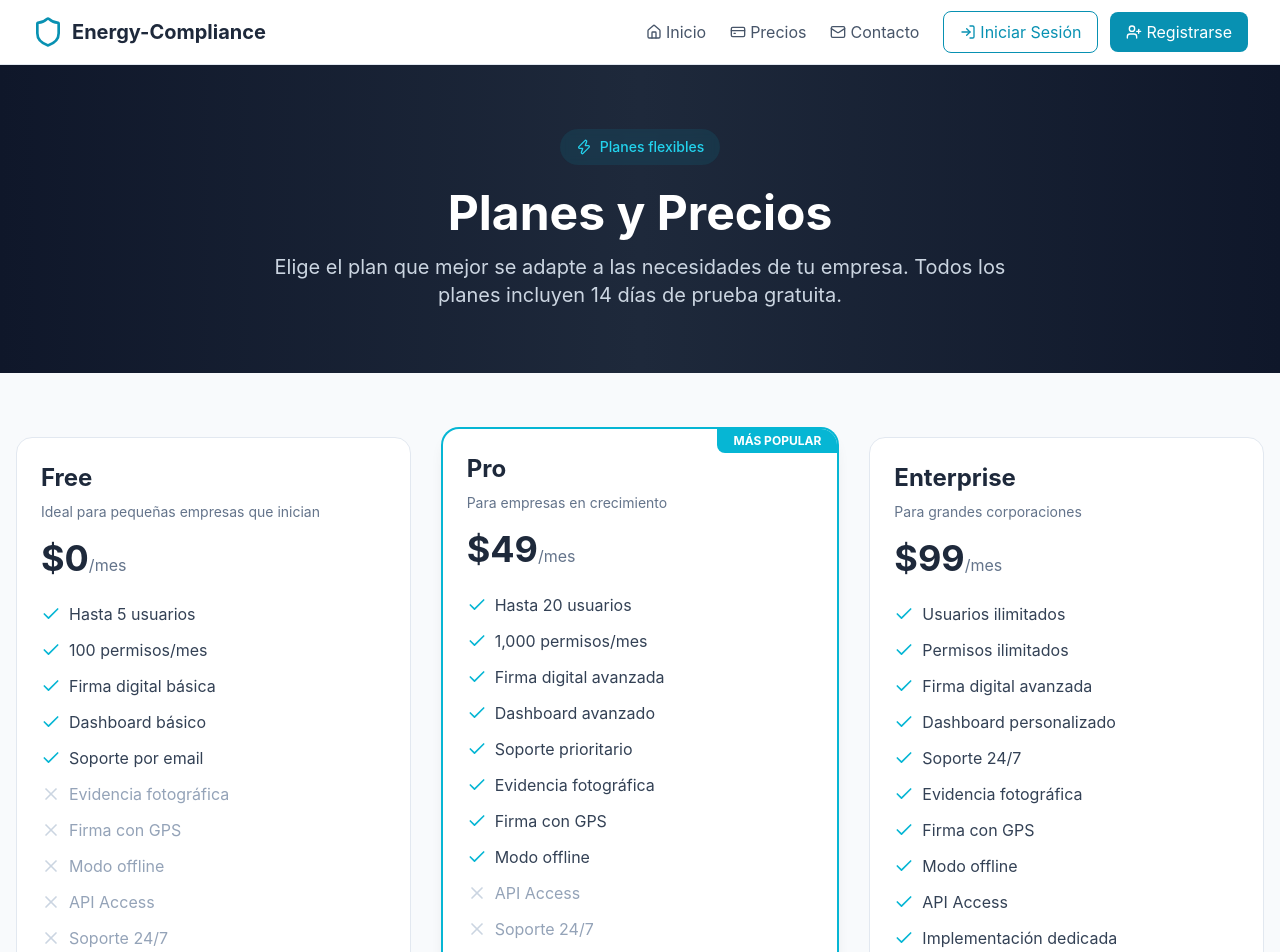
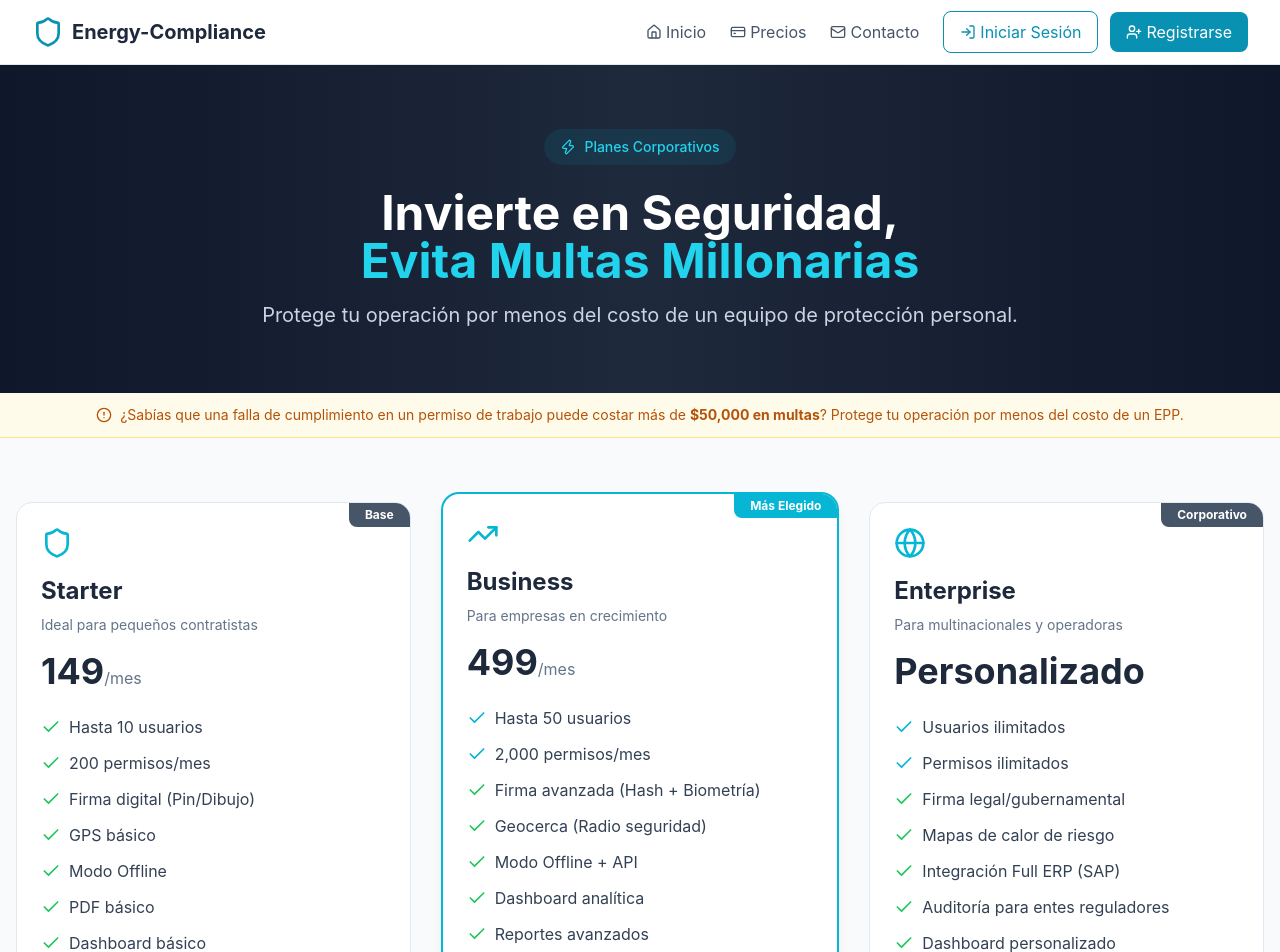
Before and after one commit to serranolash/petrolink-frontend, a React (Vite) app: page /pricing in a window 1280 px wide. Shown: the top 952 px of the page. Built offline with nearby package versions, Linux system fonts and the light colour scheme.

Commit message:
Fix: MEJORAR PLANES Y SUSCRIPCIONES

```diff
--- a/src/components/subscription/Subscription.jsx
+++ b/src/components/subscription/Subscription.jsx
@@ -1,12 +1,13 @@
+// client/src/components/subscription/Subscription.jsx
 import React, { useState, useEffect } from 'react';
 import { useNavigate } from 'react-router-dom';
-import { Crown, Users, FileText, CheckCircle, ArrowUpCircle, CreditCard } from 'lucide-react';
-import api from '../../services/api';  // ✅ Importa tu instancia de axios
+import { Crown, Users, FileText, CheckCircle, ArrowUpCircle, CreditCard, TrendingUp, MapPin, Wifi, BarChart3 } from 'lucide-react';
 
 const Subscription = ({ token }) => {
   const navigate = useNavigate();
   const [subscription, setSubscription] = useState(null);
   const [loading, setLoading] = useState(true);
+  const [upgrading, setUpgrading] = useState(false);
 
   useEffect(() => {
     fetchSubscription();
@@ -14,11 +15,10 @@ const Subscription = ({ token }) => {
 
   const fetchSubscription = async () => {
     try {
-      // ✅ Usa la instancia api en lugar de fetch
-      const response = await api.get('/subscription/plan', {
+      const response = await fetch('http://localhost:3001/api/subscription/plan', {
         headers: { 'Authorization': `Bearer ${token}` }
       });
-      const data = response.data;
+      const data = await response.json();
       if (data.success) {
         setSubscription(data.subscription);
       }
@@ -29,15 +29,35 @@ const Subscription = ({ token }) => {
     }
   };
 
-  const handleUpgrade = (plan) => {
-    localStorage.setItem('pending_upgrade', plan);
-    navigate('/payment/simulator');
+  const handleUpgrade = async (plan) => {
+    setUpgrading(true);
+    try {
+      const response = await fetch('http://localhost:3001/api/subscription/upgrade', {
+        method: 'POST',
+        headers: {
+          'Content-Type': 'application/json',
+          'Authorization': `Bearer ${token}`
+        },
+        body: JSON.stringify({ plan })
+      });
+      const data = await response.json();
+      if (data.success) {
+        fetchSubscription();
+        alert(`¡Plan actualizado a ${data.subscription.plan_name}!`);
+      } else {
+        alert(data.error || 'Error al actualizar');
+      }
+    } catch (error) {
+      alert('Error al actualizar el plan');
+    } finally {
+      setUpgrading(false);
+    }
   };
 
   const getPlanColor = (plan) => {
     switch(plan) {
-      case 'free': return 'bg-gray-100 border-gray-300';
-      case 'pro': return 'bg-blue-50 border-blue-300';
+      case 'starter': return 'bg-blue-50 border-blue-300';
+      case 'business': return 'bg-cyan-50 border-cyan-300';
       case 'enterprise': return 'bg-purple-50 border-purple-300';
       default: return 'bg-gray-100';
     }
@@ -54,20 +74,23 @@ const Subscription = ({ token }) => {
     return <div className="text-center py-8">Cargando información de suscripción...</div>;
   }
 
+  const isBusiness = subscription?.plan === 'business';
+  const isStarter = subscription?.plan === 'starter';
+  const isEnterprise = subscription?.plan === 'enterprise';
+
   return (
     <div className="max-w-4xl mx-auto p-4">
+      {/* Plan Actual */}
       <div className={`rounded-xl shadow-lg overflow-hidden mb-6 border-2 ${getPlanColor(subscription.plan)}`}>
-        <div className="bg-gradient-to-r from-green-800 to-green-700 p-6 text-white">
+        <div className="bg-gradient-to-r from-slate-800 to-slate-900 p-6 text-white">
           <div className="flex items-center justify-between">
             <div>
               <h2 className="text-2xl font-bold">Plan {subscription.plan_name}</h2>
-              <p className="text-green-200 mt-1">
-                {subscription.expires_at
-                  ? `Válido hasta: ${new Date(subscription.expires_at).toLocaleDateString('es-ES')}`
-                  : 'Plan gratuito - sin fecha de expiración'}
+              <p className="text-slate-300 mt-1">
+                {subscription.company_name}
               </p>
             </div>
-            <Crown className="w-12 h-12 text-yellow-300" />
+            <Crown className="w-12 h-12 text-yellow-400" />
           </div>
         </div>
 
@@ -79,7 +102,7 @@ const Subscription = ({ token }) => {
             </div>
             <div className="w-full bg-gray-200 rounded-full h-2">
               <div
-                className="bg-green-600 h-2 rounded-full transition-all"
+                className="bg-cyan-600 h-2 rounded-full transition-all"
                 style={{ width: `${Math.min(getUsagePercentage(), 100)}%` }}
               />
             </div>
@@ -120,65 +143,68 @@ const Subscription = ({ token }) => {
         </div>
       </div>
 
-      {subscription.plan === 'free' && (
+      {/* Upgrade Options */}
+      {isStarter && (
         <div className="bg-white rounded-xl shadow-lg p-6">
           <h3 className="text-xl font-bold mb-4 flex items-center gap-2">
-            <ArrowUpCircle className="w-6 h-6 text-green-600" />
+            <ArrowUpCircle className="w-6 h-6 text-cyan-600" />
             Actualiza tu plan
           </h3>
           <div className="grid md:grid-cols-2 gap-4">
             <div className="border rounded-lg p-4 hover:shadow-md transition">
-              <h4 className="text-lg font-bold text-blue-600">Plan Pro</h4>
-              <p className="text-2xl font-bold mt-2">$49<span className="text-sm text-gray-500">/mes</span></p>
+              <h4 className="text-lg font-bold text-cyan-600">Business</h4>
+              <p className="text-2xl font-bold mt-2">$499<span className="text-sm text-gray-500">/mes</span></p>
               <ul className="mt-3 space-y-1 text-sm">
-                <li>✓ Hasta 20 usuarios</li>
-                <li>✓ 1,000 permisos/mes</li>
-                <li>✓ Firma con GPS</li>
-                <li>✓ Evidencia fotográfica</li>
-                <li>✓ Modo offline</li>
+                <li>✓ Hasta 50 usuarios</li>
+                <li>✓ 2,000 permisos/mes</li>
+                <li>✓ Firma avanzada + Biometría</li>
+                <li>✓ Geocerca (Radio seguridad)</li>
+                <li>✓ Dashboard analítica</li>
+                <li>✓ API Access</li>
                 <li>✓ Soporte prioritario</li>
               </ul>
               <button
-                onClick={() => handleUpgrade('pro')}
-                className="mt-4 w-full bg-blue-600 text-white py-2 rounded-lg hover:bg-blue-700 transition flex items-center justify-center gap-2"
+                onClick={() => handleUpgrade('business')}
+                disabled={upgrading}
+                className="mt-4 w-full bg-cyan-600 text-white py-2 rounded-lg hover:bg-cyan-700 transition"
               >
-                <CreditCard className="w-4 h-4" />
-                Probar Pago (Simulación)
+                {upgrading ? 'Procesando...' : 'Actualizar a Business'}
               </button>
             </div>
             <div className="border rounded-lg p-4 hover:shadow-md transition">
               <h4 className="text-lg font-bold text-purple-600">Enterprise</h4>
-              <p className="text-2xl font-bold mt-2">$99<span className="text-sm text-gray-500">/mes</span></p>
+              <p className="text-2xl font-bold mt-2">Personalizado</p>
               <ul className="mt-3 space-y-1 text-sm">
                 <li>✓ Usuarios ilimitados</li>
                 <li>✓ Permisos ilimitados</li>
-                <li>✓ API Access</li>
-                <li>✓ Dashboard personalizado</li>
-                <li>✓ Soporte 24/7</li>
-                <li>✓ Implementación dedicada</li>
+                <li>✓ Firma legal/gubernamental</li>
+                <li>✓ Integración ERP (SAP)</li>
+                <li>✓ Auditoría para entes reguladores</li>
+                <li>✓ Gerente de cuenta 24/7</li>
               </ul>
               <button
-                onClick={() => handleUpgrade('enterprise')}
-                className="mt-4 w-full bg-purple-600 text-white py-2 rounded-lg hover:bg-purple-700 transition flex items-center justify-center gap-2"
+                onClick={() => navigate('/contact')}
+                className="mt-4 w-full bg-purple-600 text-white py-2 rounded-lg hover:bg-purple-700 transition"
               >
-                <CreditCard className="w-4 h-4" />
                 Contactar Ventas
               </button>
             </div>
           </div>
-
-          <div className="mt-6 p-4 bg-blue-50 rounded-lg">
-            <p className="text-sm text-blue-600 text-center">
-              🧪 Modo de prueba: Al hacer clic, serás redirigido al simulador donde podrás activar el plan Pro inmediatamente.
-            </p>
-          </div>
         </div>
       )}
 
-      {subscription.plan === 'pro' && (
-        <div className="bg-blue-50 border border-blue-200 rounded-lg p-4 text-center">
-          <p className="text-blue-800">
-            🎉 ¡Disfruta de tu plan Pro! Tienes acceso a todas las características premium.
+      {isBusiness && (
+        <div className="bg-cyan-50 border border-cyan-200 rounded-lg p-4 text-center">
+          <p className="text-cyan-800">
+            🎉 ¡Disfruta de tu plan Business! Tienes acceso a todas las características premium.
+          </p>
+        </div>
+      )}
+
+      {isEnterprise && (
+        <div className="bg-purple-50 border border-purple-200 rounded-lg p-4 text-center">
+          <p className="text-purple-800">
+            🏢 Plan Enterprise activo. Disfruta de todas las características corporativas.
           </p>
         </div>
       )}
--- a/src/pages/Pricing/Pricing.jsx
+++ b/src/pages/Pricing/Pricing.jsx
@@ -1,73 +1,81 @@
 // client/src/pages/Pricing/Pricing.jsx
 import React from 'react';
 import { Link } from 'react-router-dom';
-import { Check, X, Shield, Users, FileText, BarChart3, Headset, Zap, TrendingUp, Clock, Globe, ChevronRight } from 'lucide-react';
+import { Check, X, Shield, Users, FileText, BarChart3, Headset, MapPin, Wifi, Globe, TrendingUp, AlertCircle, Zap } from 'lucide-react';
 
 const Pricing = () => {
   const plans = [
     {
-      name: 'Free',
-      price: '0',
+      name: 'Starter',
+      price: '149',
       period: 'mes',
-      description: 'Ideal para pequeñas empresas que inician',
-      badge: null,
+      description: 'Ideal para pequeños contratistas',
+      badge: 'Base',
+      icon: <Shield className="w-8 h-8 text-cyan-500" />,
       features: [
-        { name: 'Hasta 5 usuarios', included: true },
-        { name: '100 permisos/mes', included: true },
-        { name: 'Firma digital básica', included: true },
-        { name: 'Dashboard básico', included: true },
-        { name: 'Soporte por email', included: true },
-        { name: 'Evidencia fotográfica', included: false },
-        { name: 'Firma con GPS', included: false },
-        { name: 'Modo offline', included: false },
-        { name: 'API Access', included: false },
-        { name: 'Soporte 24/7', included: false }
+        { name: 'Hasta 10 usuarios', included: true, highlight: false },
+        { name: '200 permisos/mes', included: true, highlight: false },
+        { name: 'Firma digital (Pin/Dibujo)', included: true, highlight: false },
+        { name: 'GPS básico', included: true, highlight: false },
+        { name: 'Modo Offline', included: true, highlight: false },
+        { name: 'PDF básico', included: true, highlight: false },
+        { name: 'Dashboard básico', included: true, highlight: false },
+        { name: 'Soporte email (48h)', included: true, highlight: false },
+        { name: 'Geocerca (Radio seguridad)', included: false, highlight: false },
+        { name: 'Acceso API', included: false, highlight: false },
+        { name: 'Dashboard analítica', included: false, highlight: false },
+        { name: 'Integración ERP', included: false, highlight: false }
       ],
-      buttonText: 'Comenzar Gratis',
-      buttonVariant: 'outline'
+      buttonText: 'Comenzar Demo',
+      buttonVariant: 'outline',
+      popular: false
     },
     {
-      name: 'Pro',
-      price: '49',
+      name: 'Business',
+      price: '499',
       period: 'mes',
       description: 'Para empresas en crecimiento',
-      badge: 'MÁS POPULAR',
-      popular: true,
+      badge: 'Más Elegido',
+      icon: <TrendingUp className="w-8 h-8 text-cyan-500" />,
       features: [
-        { name: 'Hasta 20 usuarios', included: true },
-        { name: '1,000 permisos/mes', included: true },
-        { name: 'Firma digital avanzada', included: true },
-        { name: 'Dashboard avanzado', included: true },
-        { name: 'Soporte prioritario', included: true },
-        { name: 'Evidencia fotográfica', included: true },
-        { name: 'Firma con GPS', included: true },
-        { name: 'Modo offline', included: true },
-        { name: 'API Access', included: false },
-        { name: 'Soporte 24/7', included: false }
+        { name: 'Hasta 50 usuarios', included: true, highlight: true },
+        { name: '2,000 permisos/mes', included: true, highlight: true },
+        { name: 'Firma avanzada (Hash + Biometría)', included: true, highlight: false },
+        { name: 'Geocerca (Radio seguridad)', included: true, highlight: false },
+        { name: 'Modo Offline + API', included: true, highlight: false },
+        { name: 'Dashboard analítica', included: true, highlight: false },
+        { name: 'Reportes avanzados', included: true, highlight: false },
+        { name: 'Soporte prioritario (Chat/WhatsApp)', included: true, highlight: false },
+        { name: 'Mapas de calor de riesgo', included: true, highlight: false },
+        { name: 'Firma legal/gubernamental', included: false, highlight: false },
+        { name: 'Integración ERP', included: false, highlight: false },
+        { name: 'Auditoría para entes reguladores', included: false, highlight: false }
       ],
-      buttonText: 'Elegir Pro',
-      buttonVariant: 'primary'
+      buttonText: 'Elegir Business',
+      buttonVariant: 'primary',
+      popular: true
     },
     {
       name: 'Enterprise',
-      price: '99',
-      period: 'mes',
-      description: 'Para grandes corporaciones',
-      badge: null,
+      price: 'Personalizado',
+      period: '',
+      description: 'Para multinacionales y operadoras',
+      badge: 'Corporativo',
+      icon: <Globe className="w-8 h-8 text-cyan-500" />,
       features: [
-        { name: 'Usuarios ilimitados', included: true },
-        { name: 'Permisos ilimitados', included: true },
-        { name: 'Firma digital avanzada', included: true },
-        { name: 'Dashboard personalizado', included: true },
-        { name: 'Soporte 24/7', included: true },
-        { name: 'Evidencia fotográfica', included: true },
-        { name: 'Firma con GPS', included: true },
-        { name: 'Modo offline', included: true },
-        { name: 'API Access', included: true },
-        { name: 'Implementación dedicada', included: true }
+        { name: 'Usuarios ilimitados', included: true, highlight: true },
+        { name: 'Permisos ilimitados', included: true, highlight: true },
+        { name: 'Firma legal/gubernamental', included: true, highlight: false },
+        { name: 'Mapas de calor de riesgo', included: true, highlight: false },
+        { name: 'Integración Full ERP (SAP)', included: true, highlight: false },
+        { name: 'Auditoría para entes reguladores', included: true, highlight: false },
+        { name: 'Dashboard personalizado', included: true, highlight: false },
+        { name: 'Gerente de cuenta 24/7', included: true, highlight: false },
+        { name: 'Implementación dedicada', included: true, highlight: false }
       ],
       buttonText: 'Contactar Ventas',
-      buttonVariant: 'outline'
+      buttonVariant: 'outline',
+      popular: false
     }
   ];
 
@@ -78,15 +86,25 @@ const Pricing = () => {
         <div className="max-w-7xl mx-auto px-4 text-center">
           <div className="inline-flex items-center gap-2 bg-cyan-500/10 backdrop-blur-sm px-4 py-2 rounded-full mb-6">
             <Zap className="w-4 h-4 text-cyan-400" />
-            <span className="text-cyan-400 text-sm font-medium">Planes flexibles</span>
+            <span className="text-cyan-400 text-sm font-medium">Planes Corporativos</span>
           </div>
           <h1 className="text-4xl md:text-5xl font-bold text-white mb-4">
-            Planes y Precios
+            Invierte en Seguridad,<br />
+            <span className="text-cyan-400">Evita Multas Millonarias</span>
           </h1>
           <p className="text-xl text-slate-300 max-w-3xl mx-auto">
-            Elige el plan que mejor se adapte a las necesidades de tu empresa.
-            Todos los planes incluyen 14 días de prueba gratuita.
+            Protege tu operación por menos del costo de un equipo de protección personal.
           </p>
+        </div>
+      </div>
+
+      {/* Banner de alerta */}
+      <div className="bg-amber-50 border-b border-amber-200 py-3">
+        <div className="max-w-7xl mx-auto px-4">
+          <div className="flex items-center justify-center gap-2 text-amber-700 text-sm">
+            <AlertCircle className="w-4 h-4" />
+            <span>¿Sabías que una falla de cumplimiento en un permiso de trabajo puede costar más de <strong>$50,000 en multas</strong>? Protege tu operación por menos del costo de un EPP.</span>
+          </div>
         </div>
       </div>
 
@@ -103,30 +121,36 @@ const Pricing = () => {
               }`}
             >
               {plan.badge && (
-                <div className="absolute top-0 right-0">
-                  <div className="bg-cyan-500 text-white text-xs font-bold px-4 py-1 rounded-bl-lg">
-                    {plan.badge}
-                  </div>
+                <div className={`absolute top-0 right-0 ${
+                  plan.popular ? 'bg-cyan-500' : 'bg-slate-600'
+                } text-white text-xs font-bold px-4 py-1 rounded-bl-lg z-10`}>
+                  {plan.badge}
                 </div>
               )}
 
               <div className="p-6">
+                <div className="mb-4">{plan.icon}</div>
                 <h3 className="text-2xl font-bold text-slate-800 mb-2">{plan.name}</h3>
                 <p className="text-slate-500 text-sm mb-4">{plan.description}</p>
+
                 <div className="mb-6">
-                  <span className="text-4xl font-bold text-slate-800">${plan.price}</span>
-                  <span className="text-slate-500">/{plan.period}</span>
+                  <span className="text-4xl font-bold text-slate-800">
+                    {typeof plan.price === 'number' ? `$${plan.price}` : plan.price}
+                  </span>
+                  {plan.period && <span className="text-slate-500">/{plan.period}</span>}
                 </div>
 
                 <ul className="space-y-3 mb-8">
                   {plan.features.map((feature, idx) => (
-                    <li key={idx} className="flex items-center gap-2">
+                    <li key={idx} className="flex items-start gap-2">
                       {feature.included ? (
-                        <Check className="w-5 h-5 text-cyan-500 flex-shrink-0" />
+                        <Check className={`w-5 h-5 flex-shrink-0 mt-0.5 ${
+                          feature.highlight ? 'text-cyan-500' : 'text-green-500'
+                        }`} />
                       ) : (
-                        <X className="w-5 h-5 text-slate-300 flex-shrink-0" />
+                        <X className="w-5 h-5 text-slate-300 flex-shrink-0 mt-0.5" />
                       )}
-                      <span className={feature.included ? 'text-slate-700' : 'text-slate-400'}>
+                      <span className={feature.included ? 'text-slate-700' : 'text-slate-400 text-sm'}>
                         {feature.name}
                       </span>
                     </li>
@@ -134,7 +158,7 @@ const Pricing = () => {
                 </ul>
 
                 <Link
-                  to="/register"
+                  to={plan.name === 'Enterprise' ? '/contact' : '/register'}
                   className={`block text-center py-3 rounded-lg font-semibold transition-all ${
                     plan.buttonVariant === 'primary'
                       ? 'bg-cyan-600 text-white hover:bg-cyan-700 transform hover:scale-105'
@@ -148,7 +172,7 @@ const Pricing = () => {
           ))}
         </div>
 
-        {/* Enterprise CTA */}
+        {/* Valor agregado */}
         <div className="mt-16 bg-gradient-to-r from-slate-800 to-slate-900 rounded-2xl overflow-hidden">
           <div className="p-8 md:p-12 text-center">
             <h3 className="text-2xl md:text-3xl font-bold text-white mb-4">
@@ -163,7 +187,6 @@ const Pricing = () => {
               className="inline-flex items-center gap-2 bg-cyan-500 hover:bg-cyan-600 text-white px-8 py-3 rounded-lg font-semibold transition-all transform hover:scale-105"
             >
               Contactar Ventas
-              <ChevronRight className="w-5 h-5" />
             </Link>
           </div>
         </div>
```
